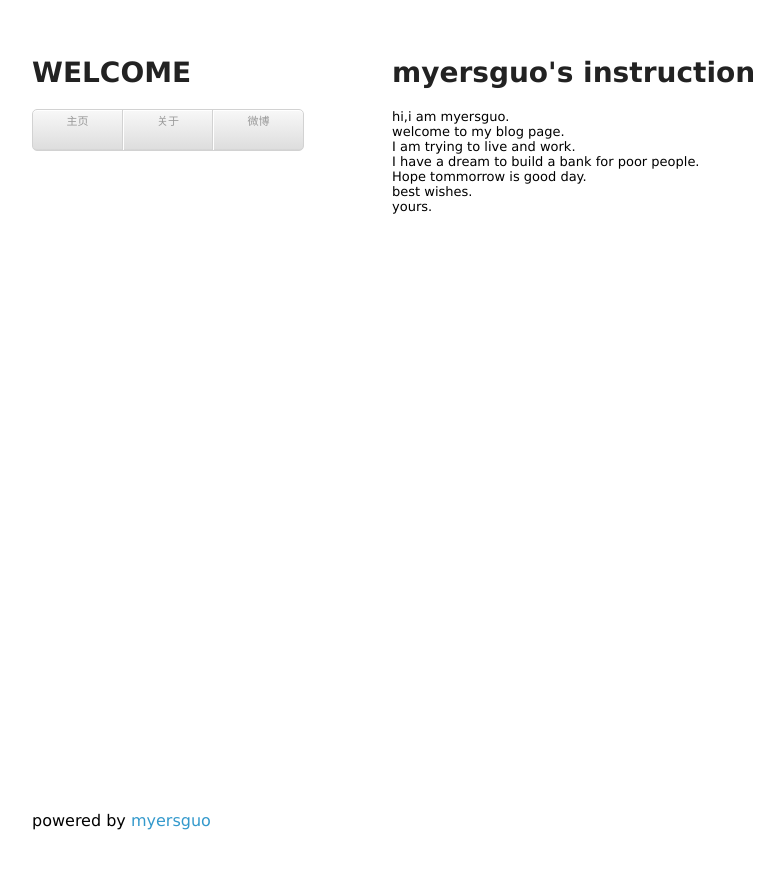
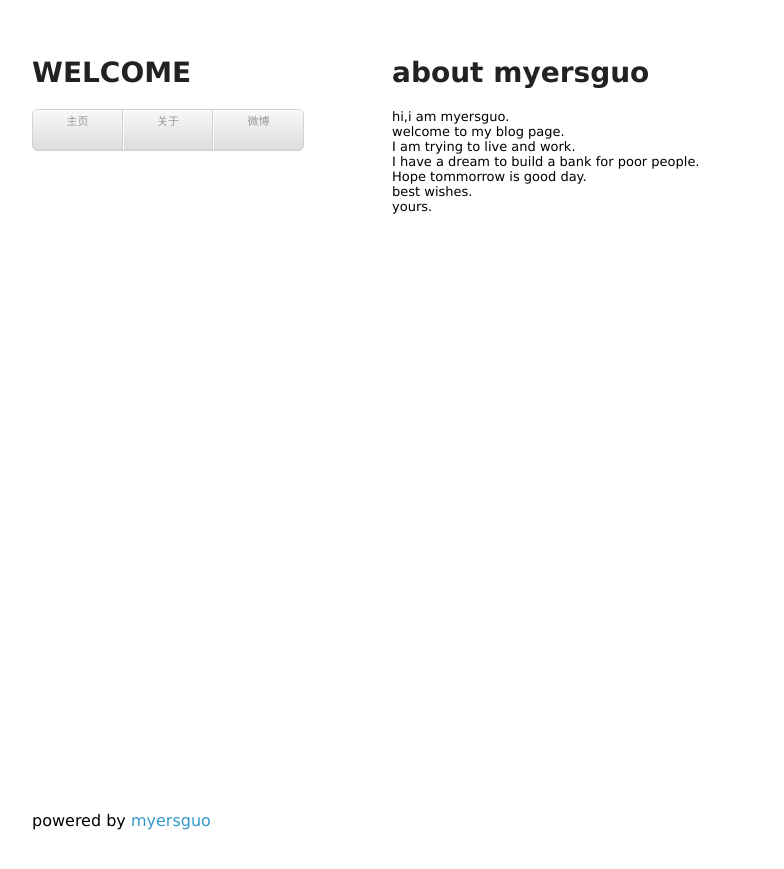
Before and after one commit to myersguo/myersguo.github.com, a Jekyll site: the page built from about/index.html, in a window 1280 px wide. Shown: the top 869 px of the page, without its empty margins (178-962 px from the left). Built offline with Jekyll 4.4.1, drawn with Linux system fonts in a browser that asks for light colours; comment, search, counter and statistics services are not loaded.

Commit message:
Update index.html

```diff
--- a/about/index.html
+++ b/about/index.html
@@ -3,7 +3,7 @@ layout: wp
 title: 关于我
 comments: true
 ---
-<h1>myersguo's instruction</h1>
+<h1>about myersguo</h1>
 
 hi,i am myersguo.<br/>
 welcome to my blog page.<br/>
```
